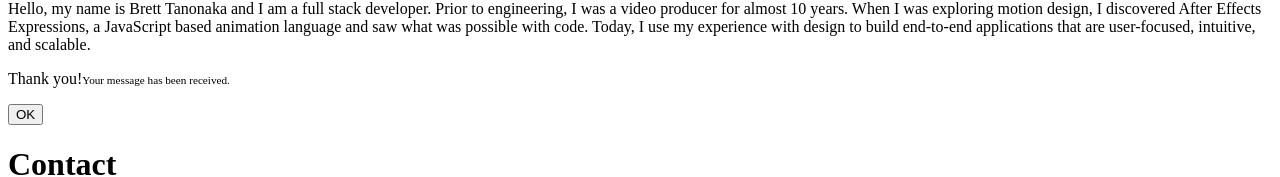
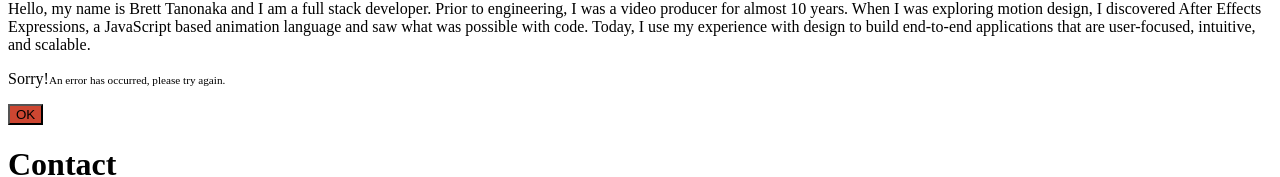
Before and after one commit to B-Tanonaka/bretttanonaka.com, a React app: page /#/ in a window 1280 px wide. Shown: the part 587-764 px from the top of the page. Built offline with nearby package versions, Linux system fonts and the light colour scheme; no server answers; the HTML template or start-up script is replaced by a standard one.

Commit message:
Contact modal renders different message based on success prop

```diff
--- a/client/src/components/Contact.tsx
+++ b/client/src/components/Contact.tsx
@@ -36,7 +36,7 @@ export default function Contact() {
 
   return (
     <div className="contact" id="contact">
-      <Modal success />
+      <Modal success={false} />
       <div className="contact-container">
         <h1>Contact</h1>
         <hr style={{
--- a/client/src/components/ContactModal.tsx
+++ b/client/src/components/ContactModal.tsx
@@ -14,10 +14,18 @@ export default function Modal({ success }: { success: boolean }) {
           {success ? 'Thank you!' : 'Sorry!'}
         </span>
         <span style={{ fontSize: '0.7rem' }}>
-          Your message has been received.
+          { success
+            ? 'Your message has been received.'
+            : 'An error has occurred, please try again.'}
         </span>
       </p>
-      <button type="button" className="ok-button">OK</button>
+      <button
+        type="button"
+        className="ok-button"
+        style={success ? { backgroundColor: '#309D51' } : { backgroundColor: '#CD4631' }}
+      >
+        OK
+      </button>
     </div>
   );
 }
```
Also changed, not shown: 1 other file (tests, documents, lock files or other folders).
